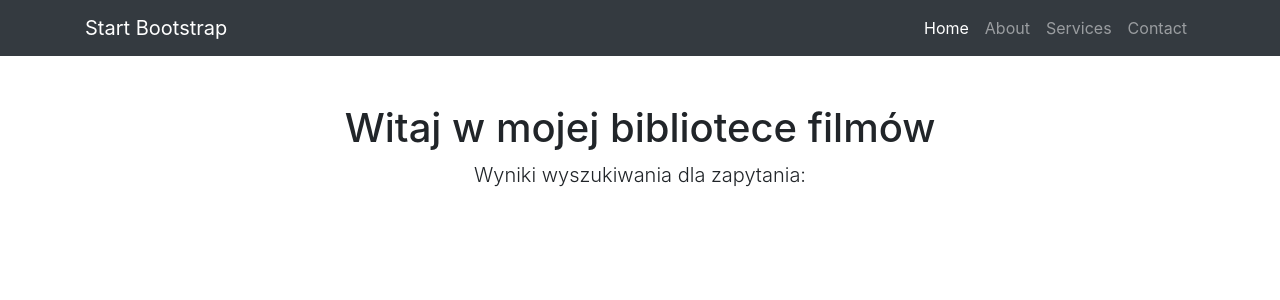
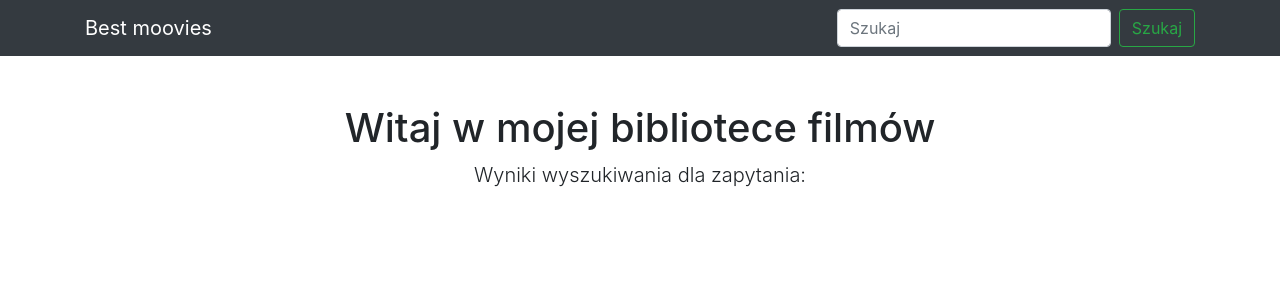
Before and after one commit to pinotest/movies_catalogue, a Flask app: page /search in a window 1280 px wide. Shown: the top 300 px of the page. Run offline with Flask 2, Linux system fonts and the light colour scheme; some libraries are stand-ins or nearby versions.

Commit message:
Fix search issue with wrong place display

```diff
--- a/templates/index.html
+++ b/templates/index.html
@@ -21,7 +21,7 @@
     <!-- Navigation -->
     <nav class="navbar navbar-expand-lg navbar-dark bg-dark static-top">
       <div class="container">
-        <a class="navbar-brand" href="#">Start Bootstrap</a>
+        <a class="navbar-brand" href="/">Best moovies</a>
         <button
           class="navbar-toggler"
           type="button"
@@ -33,25 +33,20 @@
         >
           <span class="navbar-toggler-icon"></span>
         </button>
-        <div class="collapse navbar-collapse" id="navbarResponsive">
-          <ul class="navbar-nav ml-auto">
-            <li class="nav-item active">
-              <a class="nav-link" href="\"
-                >Home
-                <span class="sr-only">(current)</span>
-              </a>
-            </li>
-            <li class="nav-item">
-              <a class="nav-link" href="#">About</a>
-            </li>
-            <li class="nav-item">
-              <a class="nav-link" href="#">Services</a>
-            </li>
-            <li class="nav-item">
-              <a class="nav-link" href="#">Contact</a>
-            </li>
-          </ul>
-        </div>
+        <!--<div class="collapse navbar-collapse" id="navbarResponsive">-->
+        <form class="form-inline my-2 my-lg-0" action="/search" method="GET">
+          <input
+            class="form-control mr-sm-2"
+            type="text"
+            value="{% if search_query %}{{ search_query }}{% endif %}"
+            placeholder="Szukaj"
+            aria-label="Search"
+            name="q"
+          />
+          <button class="btn btn-outline-success" type="submit">
+            Szukaj
+          </button>
+        </form>
       </div>
     </nav>
 
```
Also changed, not shown: templates/homepage.html (+0 -11 lines).
